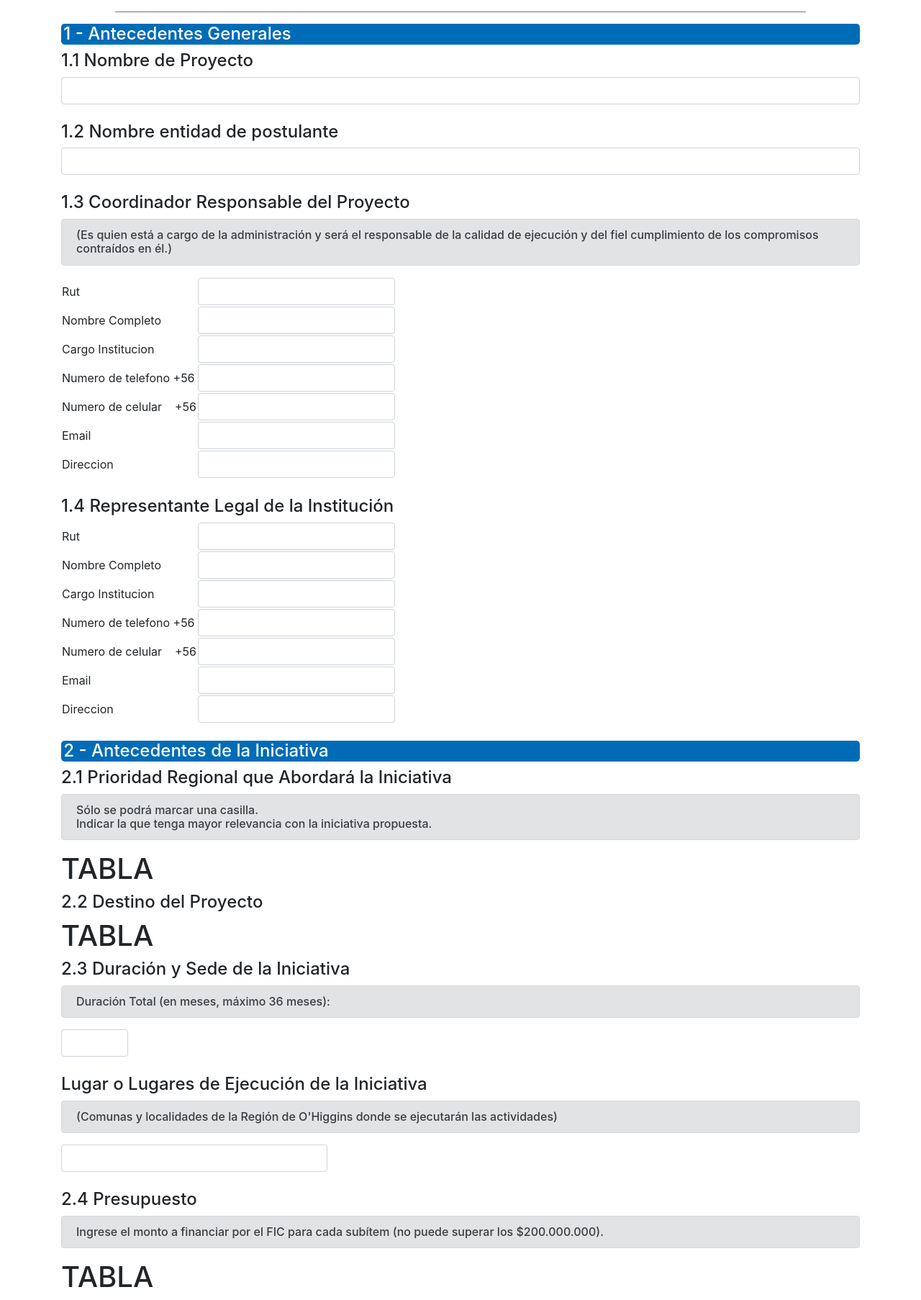
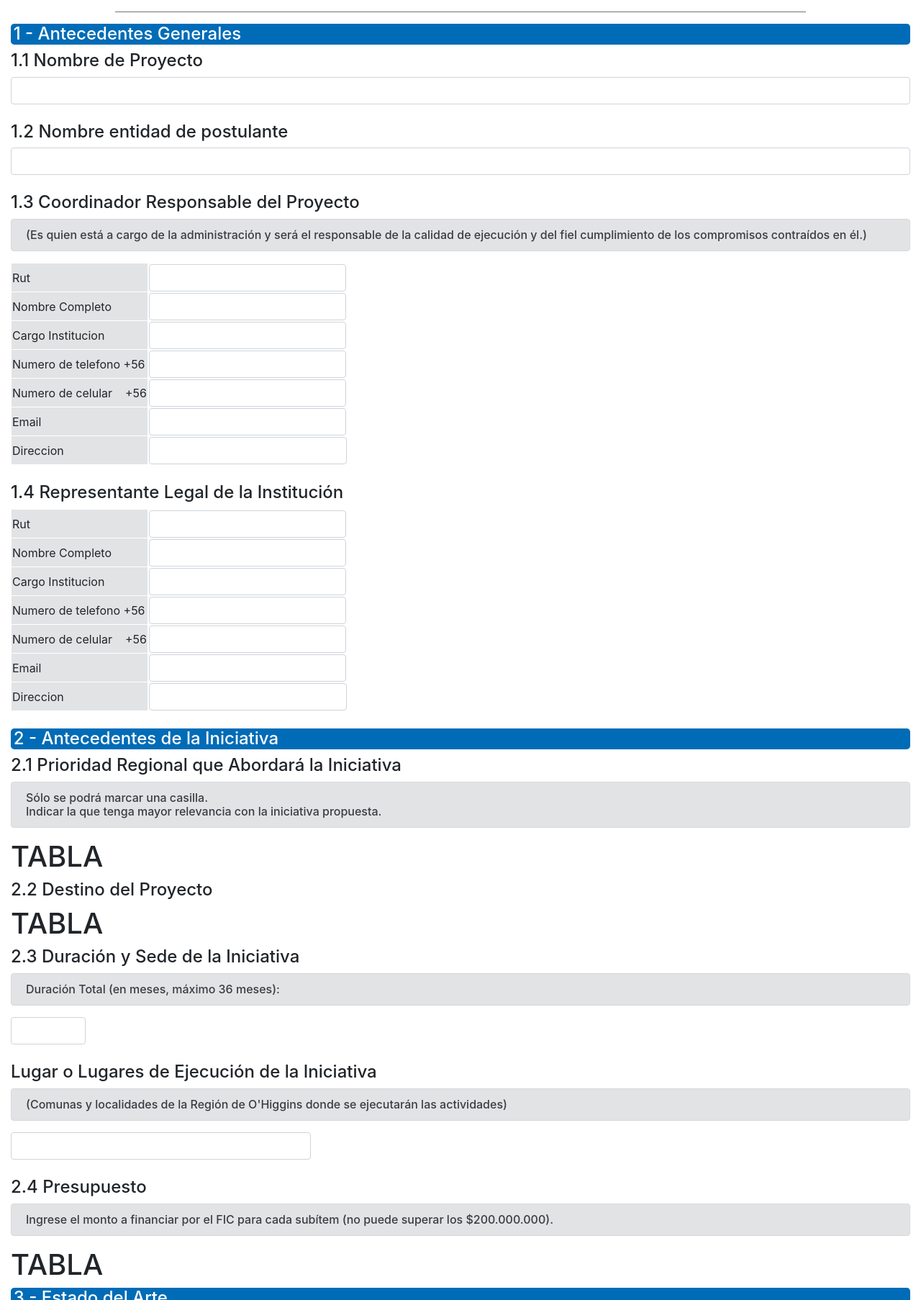
Before and after one commit to Razoxk/fic2k20, a PHP site: page /publico.php in a window 1280 px wide; the page is wider, and only the part inside the window is pictured. Shown: the part 154-1960 px from the top of that part at 72% size. Run offline with PHP 8.4, Linux system fonts and the light colour scheme.

Commit message:
container

```diff
--- a/publico.php
+++ b/publico.php
@@ -49,7 +49,7 @@
     </table>
     <hr align="center" width="75%" noshade="noshade">
     <!-- ITEM 1 -->
-      <div class="container">
+      <div class="container-fluid">
         <h4 class="ctitulo2 rounded-lg">1 - Antecedentes Generales</h4>
         <h4>1.1 Nombre de Proyecto</h4><input type="text" class="form-control"><br>
         <h4>1.2 Nombre entidad de postulante</h4><input type="text" class="form-control"><br>
@@ -59,31 +59,31 @@
         <table>
           <tbody>
             <tr>
-              <td>Rut</td>
+              <td class="border border-white" style="background: #E2E3E5;">Rut</td>
               <td><input type="text" class="form-control"></td>
             </tr>
             <tr>
-              <td>Nombre Completo</td>
+              <td class="border border-white" style="background: #E2E3E5;">Nombre Completo</td>
               <td><input type="text" class="form-control"></td>
             </tr>
             <tr>
-              <td>Cargo Institucion</td>
+              <td class="border border-white" style="background: #E2E3E5;">Cargo Institucion</td>
               <td><input type="text" class="form-control"></td>
             </tr>
             <tr>
-              <td>Numero de telefono +56</td>
+              <td class="border border-white" style="background: #E2E3E5;">Numero de telefono +56</td>
               <td><input type="text" class="form-control"></td>
             </tr>
             <tr>
-            <td>Numero de celular &nbsp;&nbsp;&nbsp;+56</td>
+            <td class="border border-white" style="background: #E2E3E5;">Numero de celular &nbsp;&nbsp;&nbsp;+56</td>
               <td><input type="text" class="form-control"></td>
             </tr>
             <tr>
-              <td>Email</td>
+              <td class="border border-white" style="background: #E2E3E5;">Email</td>
               <td><input type="text" class="form-control"></td>
             </tr>
             <tr>
-              <td>Direccion</td>
+              <td class="border border-white" style="background: #E2E3E5;">Direccion</td>
               <td><input type="text" class="form-control"></td>
             </tr>
           </tbody>
@@ -92,39 +92,39 @@
         <table>
           <tbody>
             <tr>
-              <td>Rut</td>
+              <td class="border border-white" style="background: #E2E3E5;">Rut</td>
               <td><input type="text" class="form-control"></td>
             </tr>
             <tr>
-              <td>Nombre Completo</td>
+              <td class="border border-white" style="background: #E2E3E5;">Nombre Completo</td>
               <td><input type="text" class="form-control"></td>
             </tr>
             <tr>
-              <td>Cargo Institucion</td>
+              <td class="border border-white" style="background: #E2E3E5;">Cargo Institucion</td>
               <td><input type="text" class="form-control"></td>
             </tr>
             <tr>
-              <td>Numero de telefono&nbsp;+56</td>
+              <td class="border border-white" style="background: #E2E3E5;">Numero de telefono&nbsp;+56</td>
               <td><input type="text" class="form-control"></td>
             </tr>
             <tr>
-              <td>Numero de celular &nbsp;&nbsp;&nbsp;+56</td>
+              <td class="border border-white" style="background: #E2E3E5;">Numero de celular &nbsp;&nbsp;&nbsp;+56</td>
               <td><input type="text" class="form-control"></td>
             </tr>
             <tr>
-              <td>Email</td>
+              <td class="border border-white" style="background: #E2E3E5;">Email</td>
               <td><input type="text" class="form-control"></td>
             </tr>
             <tr>
-              <td>Direccion</td>
+              <td class="border border-white" style="background: #E2E3E5;">Direccion</td>
               <td><input type="text" class="form-control"></td>
             </tr>
           </tbody>
         </table>
-      </div><br>
+      <br>
       <!-- ITEM 1 -->
         <!-- ITEM 2 -->
-          <div class="container">
+
             <h4 class="ctitulo2 rounded-lg">2 - Antecedentes de la Iniciativa</h4>
             <h4>2.1 Prioridad Regional que Abordará la Iniciativa</h4>
             <h6 class="alert alert-secondary">Sólo se podrá marcar una casilla. <br>Indicar la que tenga mayor
@@ -144,19 +144,19 @@
               superar los $200.000.000).</h6>
 
             <h1>TABLA</h1>
-          </div>
+
           <!-- ITEM 2 -->
             <!-- ITEM 3 -->
-              <div class="container">
+
                 <h4 class="ctitulo2 rounded-lg">3 - Estado del Arte</h4>
                 <h6 class="alert alert-secondary"> (Indicar qué existe en Chile y en el extranjero relacionado con la
                   innovación propuesta, incluyendo información cualitativa y cuantitativa, citando las fuentes
                   utilizadas (máximo 10.000 caracteres).</h6> <textarea rows="30" name="estado" cols="123"
                   maxlength="10000" style=" resize:none;" placeholder="Máximo 10.000 caracteres" required=""></textarea>
-              </div>
+
               <!-- ITEM 3 -->
                 <!-- ITEM 4 -->
-                  <div class="container">
+
                     <h4 class="ctitulo2 rounded-lg">4 - Descripción de la Propuesta Técnica y Metodológica</h4>
                     <h4>4.1 Problema identificado u oportunidad que se desea abordar </h4>
                     <h6 class="alert alert-secondary"> (Indicar qué existe en Chile y en el extranjero relacionado con
@@ -258,10 +258,10 @@
                     <h6 class="alert alert-primary">La subida del documento "Integrantes" se ubica en el <b>ítem fi0nal</b>: "Anexos y Documentación para Adjuntar"</h6>
                     <h4>4.15 Plan de Contingencia</h4>
                     <textarea rows="7" name="metodologia" cols="123" maxlength="10000" placeholder="Máximo 5.000 caracteres" style=" resize:none;" required=""></textarea><br>
-                  </div>
+
                   <!-- ITEM 4 --> <br>
 
-                  <div class="container">
+
                   <h4 class="ctitulo2 rounded-lg">5 - Anexos y Documentación para Adjuntar</h4>
                   <h6 class="alert alert-danger col-lg-4"><b>Tamaño Máximo de Archivos: 20MB</b></h6>
                   <table style="height: 143px; width: 100%;">
```
